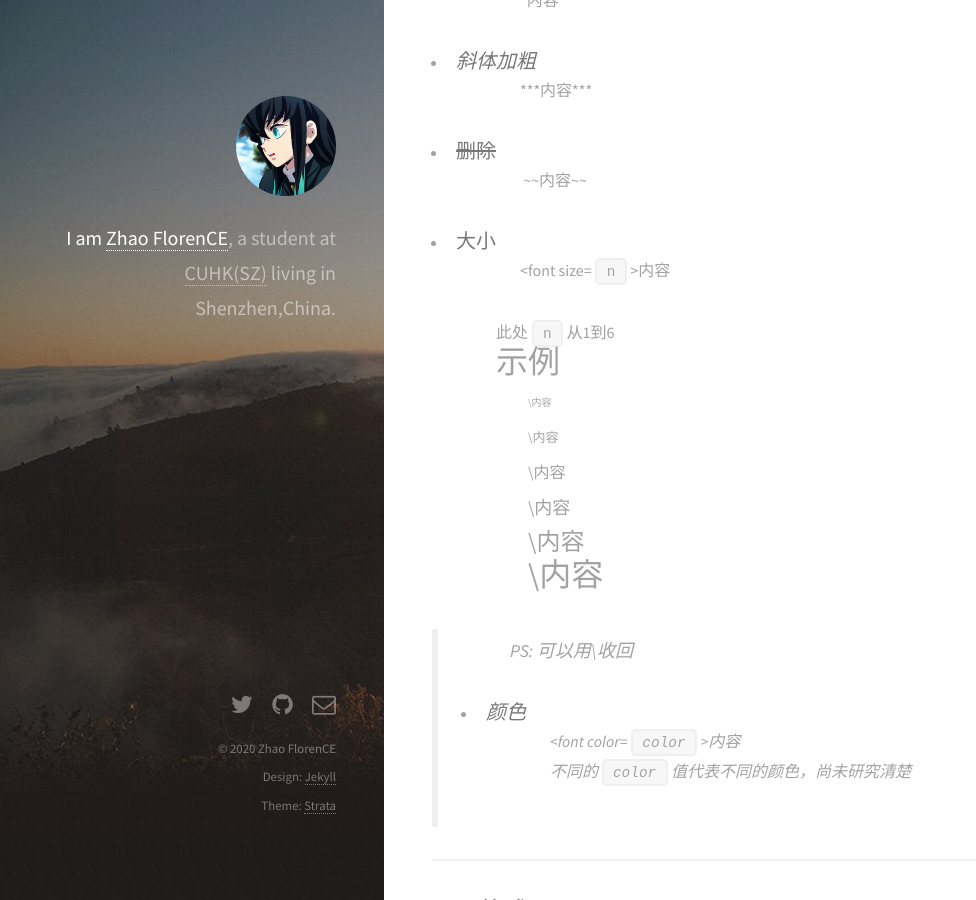
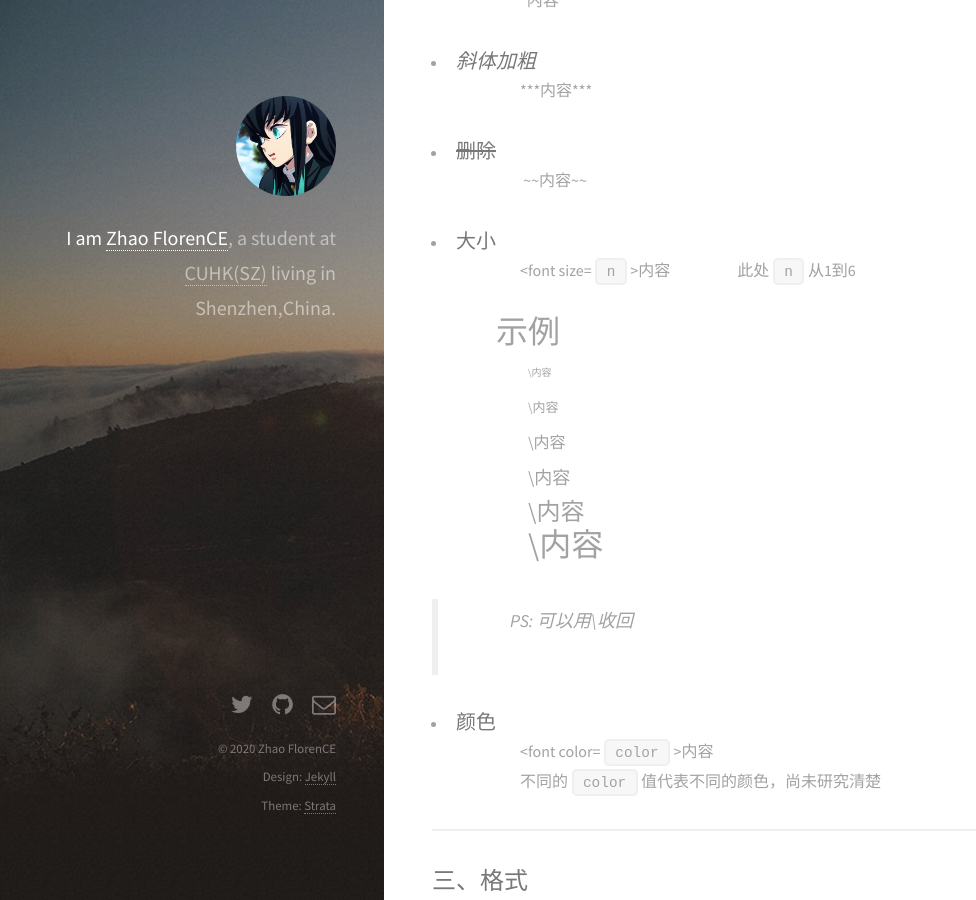
Before and after one commit to as3ert/blog, a Jekyll site: the page built from _posts/2021-01-01-markdown语法.md, in a window 1280 px wide and 900 px high, scrolled down 1366 px. Shown: the whole window, without its empty margins (0-976 px from the left). Built offline with Jekyll 4.4.1, drawn with Linux system fonts in a browser that asks for light colours; nearby versions of some CDN libraries.

Commit message:
2021-01-01 17:58:50

```diff
--- a/_posts/2021-01-01-markdown语法.md
+++ b/_posts/2021-01-01-markdown语法.md
@@ -54,8 +54,8 @@ date: 2021-01-01 16:45:00
 &emsp;&emsp;&emsp;&emsp; \~\~内容\~\~<br>
 + ### 大小
 &emsp;&emsp;&emsp;&emsp;\<font size=`n`>内容
+&emsp;&emsp;&emsp;&emsp;此处`n`从1到6<br>
 
-&emsp;&emsp;&emsp;&emsp;此处`n`从1到6<br>
 &emsp;&emsp;&emsp;&emsp;<font size=6>示例<font size=3><br>
 &emsp;&emsp;&emsp;&emsp;&emsp;&emsp;<font size=1>\<font size=1>内容<font size=3><br>
 &emsp;&emsp;&emsp;&emsp;&emsp;&emsp;<font size=2>\<font size=2>内容<font size=3><br>
@@ -64,6 +64,7 @@ date: 2021-01-01 16:45:00
 &emsp;&emsp;&emsp;&emsp;&emsp;&emsp;<font size=5>\<font size=5>内容<font size=3><br>
 &emsp;&emsp;&emsp;&emsp;&emsp;&emsp;<font size=6>\<font size=6>内容<font size=3><br>
 > &emsp;&emsp;&emsp;<font size=4>PS: 可以用\<font size=n>收回<font size=3>
+
 + ### 颜色
 &emsp;&emsp;&emsp;&emsp;\<font color=`color`>内容<br>
 &emsp;&emsp;&emsp;&emsp;不同的`color`值代表不同的颜色，尚未研究清楚
```
